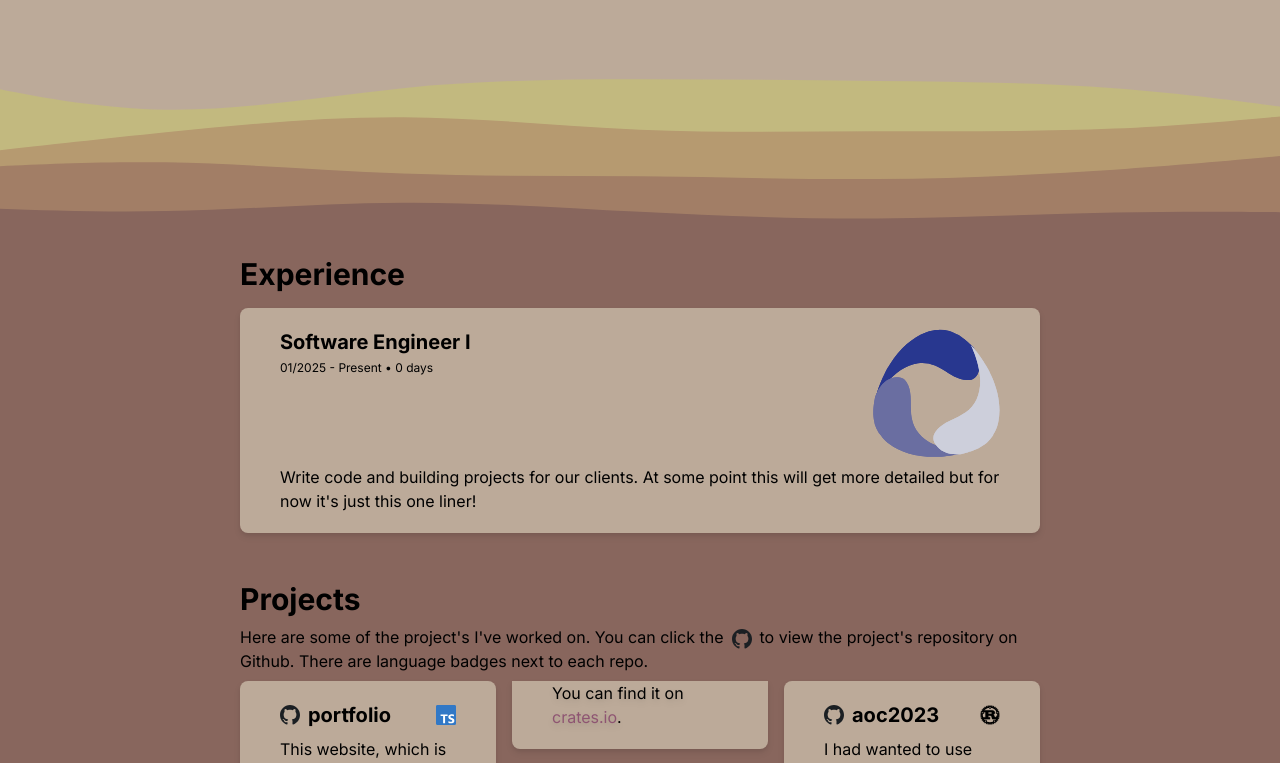
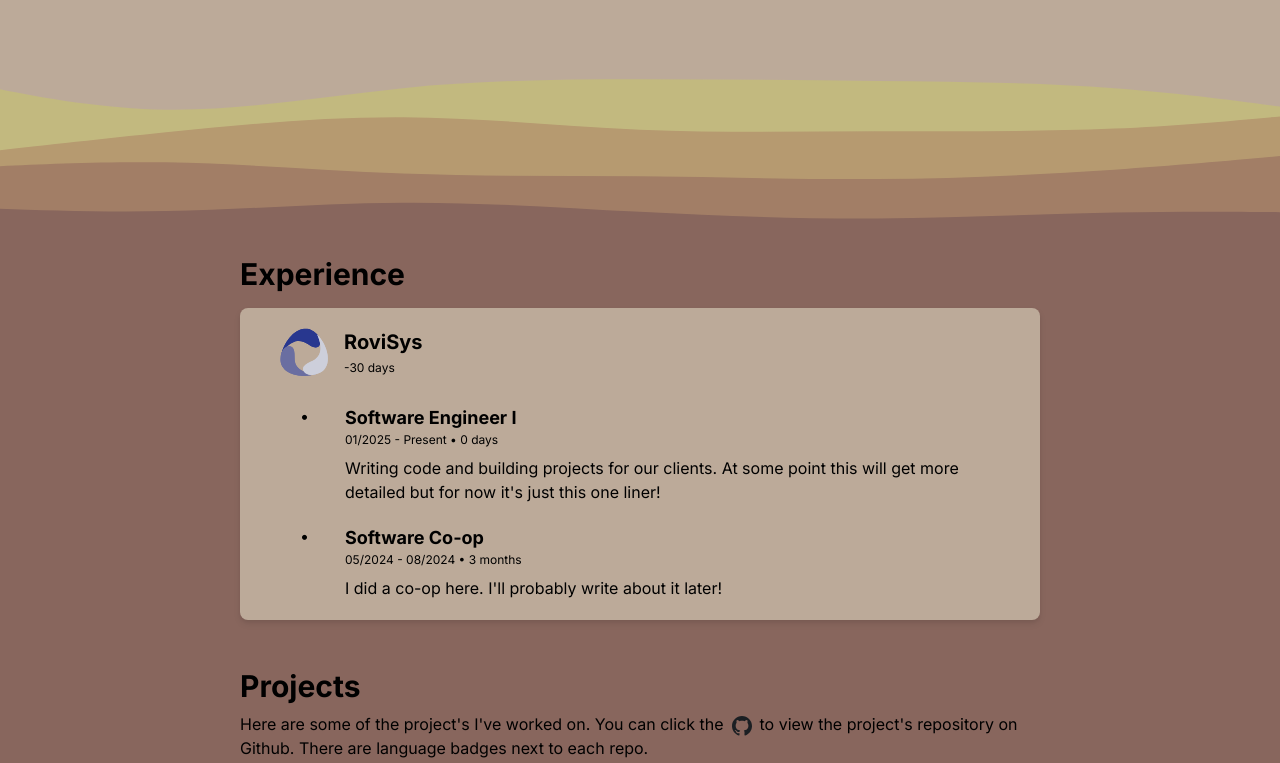
Before and after one commit to Struck713/portfolio, a Next.js app: page / in a window 1280 px wide. Shown: the part 544-1307 px from the top of the page. Built offline with nearby package versions, Linux system fonts and the light colour scheme.

Commit message:
Changed to Experience section

```diff
--- a/package.json
+++ b/package.json
@@ -9,6 +9,7 @@
     "lint": "next lint"
   },
   "dependencies": {
+    "caniuse-lite": "^1.0.30001699",
     "moment": "^2.30.1",
     "next": "14.1.2",
     "react": "^18",
--- a/src/app/config.tsx
+++ b/src/app/config.tsx
@@ -13,16 +13,31 @@ export enum URL {
 export const experience: Experience[] = [
     {
         name: "RoviSys",
-        title: "Software Engineer I",
         logo: <Image width={436.7} height={73.7} className="w-32" alt={"RoviSys"} src={`/experience/rovisys.svg`} />,
-        description: (
-            <>
-                <p>Write code and building projects for our clients. At some point this will get more detailed but for now it's just this one liner!</p>
-            </>
-        ),
-        skills: [],
+        positions: [
+            {
+                title: "Software Engineer I",
+                description: (
+                    <>
+                        <p>Writing code and building projects for our clients. At some point this will get more detailed but for now it's just this one liner!</p>
+                    </>
+                ),
+                skills: [],
+                start: "2025-01-06",
+            },
+            {
+                title: "Software Co-op",
+                description: (
+                    <>
+                        <p>I did a co-op here. I'll probably write about it later!</p>
+                    </>
+                ),
+                skills: [],
+                start: "2024-05-14",
+                end: "2024-08-14"
+            }
+        ],
         url: "https://www.rovisys.com",
-        start: "2025-01-06"
     },
     // {
     //     name: "RoviSys",
--- a/src/components/sections/Experience.tsx
+++ b/src/components/sections/Experience.tsx
@@ -9,12 +9,14 @@ import Section from "./Section";
 export interface Experience {
     logo: ReactNode,
     name: string,
-    title: string,
     url: string,
-    skills: string[],
-    description: ReactNode,
-    start: string,
-    end?: string
+    positions: {
+        title: string,
+        skills: string[],
+        description: ReactNode,
+        start: string,
+        end?: string
+    }[],
 }
 
 interface PillProps { title: string };
@@ -22,32 +24,48 @@ export const Pill = ({ title }: PillProps) => {
     return <span className="text-xs bg-white rounded-lg p-1">{title}</span>
 }
 
-export const Experience = ({ title, logo, description, url, start, end, skills }: Experience) => {
+export const Experience = ({ name, logo, positions, url }: Experience) => {
+
+    const totalTimeForPositions = Utils.latestTimeForNumber(positions.reduce((value, { start, end }) => value + (end ? moment(end) : moment()).diff(moment(start)), 0));
 
     const getDateRange = (start: string, end?: string) => {
         const startMoment = moment(start);
         const endMoment = end ? moment(end) : moment();
         const endDate = end ? endMoment.format(DATE_FORMAT) : "Present";
         const startDate = startMoment.format(DATE_FORMAT);
-        return <span>{startDate} - {endDate} &#x2022; {Utils.latestTime(startMoment, endMoment)}</span>;
+        return <span>{startDate} - {endDate} &#x2022; {Utils.latestTimeForMoment(startMoment, endMoment)}</span>;
     }
 
     return (
         <div className="px-10 py-5 bg-primary rounded-lg drop-shadow-md">
             <div className="flex flex-col gap-2">
-                <div className="flex flex-row justify-between">
-                    <div className="flex flex-col gap-1">
-                        <p className="text-xl font-bold">{title}</p>
-                        <p className="text-xs">{getDateRange(start, end)}</p>
+                <div className="flex flex-row gap-4">
+                    <a className="self-center w-12" href={url} target="_blank">{logo}</a>
+                    <div className="flex flex-col self-center gap-1">
+                        <p className="text-xl font-bold">{name}</p>
+                        <p className="text-xs">{totalTimeForPositions}</p>
                     </div>
-                    <a className="self-center" href={url} target="_blank">{logo}</a>
                 </div>
-                <div className="w-full">{description}</div>
+                <div className="w-full mt-5 ml-5 flex flex-col gap-5">
+                    {positions.map(({ title, description, start, end }) =>
+                        <div key={title} className="flex flex-row items-center">
+                            <p className="self-start w-12">&#x2022;</p>
+                            <div className="w-full flex flex-col gap-2">
+                                <div>
+                                    <h3 className="text-lg font-bold">{title}</h3>
+                                    <p className="text-xs">{getDateRange(start, end)}</p>
+                                </div>
+                                <p>{description}</p>
+                            </div>
+                        </div>
+                    )}
+                </div>
+                {/* <div className="w-full">{description}</div>
                 {skills.length != 0 &&
                     <div className="flex flex-row gap-1 pt-1">
                         {skills.map(pill => <Pill title={pill} />)}
                     </div>
-                }
+                } */}
             </div>
         </div>
     )
--- a/src/lib/util.ts
+++ b/src/lib/util.ts
@@ -5,8 +5,9 @@ export namespace Utils {
     // I love this function
     export const pluralize = (num: number, singular: string, plural: string = `${singular}s`) => `${num} ${num == 1 ? singular : plural}`;
 
-    export const latestTime = (start: moment.Moment, end: moment.Moment) => {
-        const duration = moment.duration(end.diff(start));
+    export const latestTimeForMoment = (start: moment.Moment, end: moment.Moment) => latestTimeForNumber(end.diff(start));
+    export const latestTimeForNumber = (val: number) => {
+        const duration = moment.duration(val);
 
         const years = duration.years();
         const months = duration.months();
```
Also changed, not shown: 1 other file (tests, documents, lock files or other folders).
